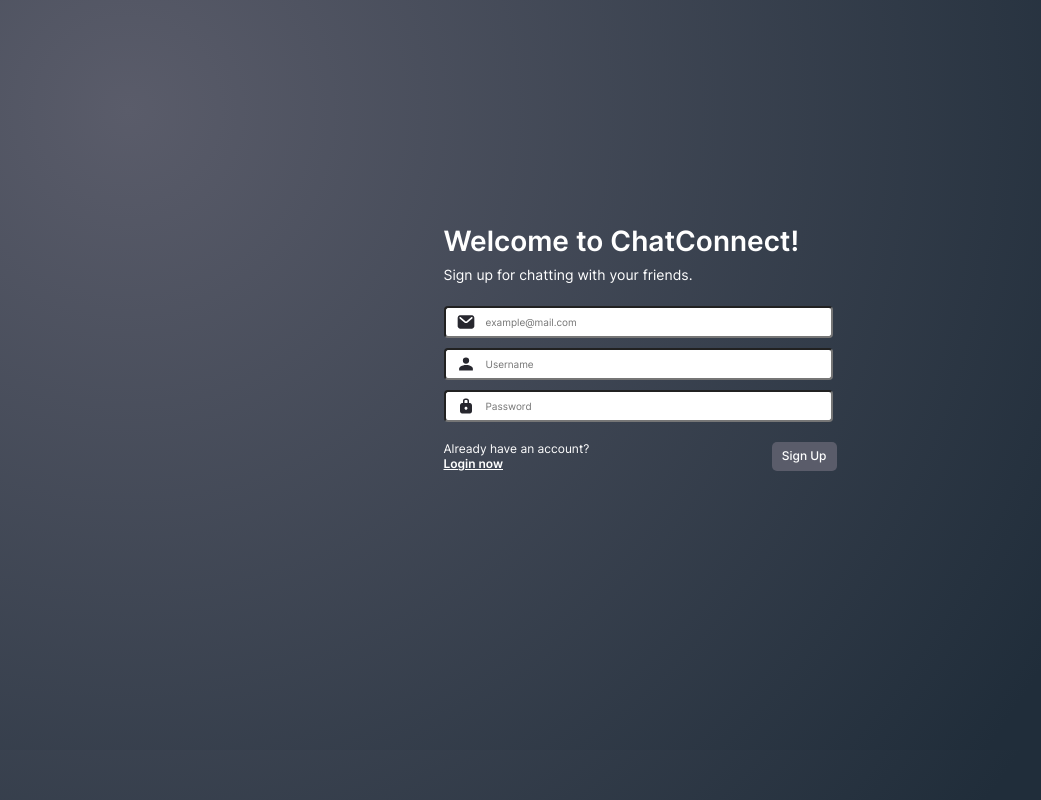
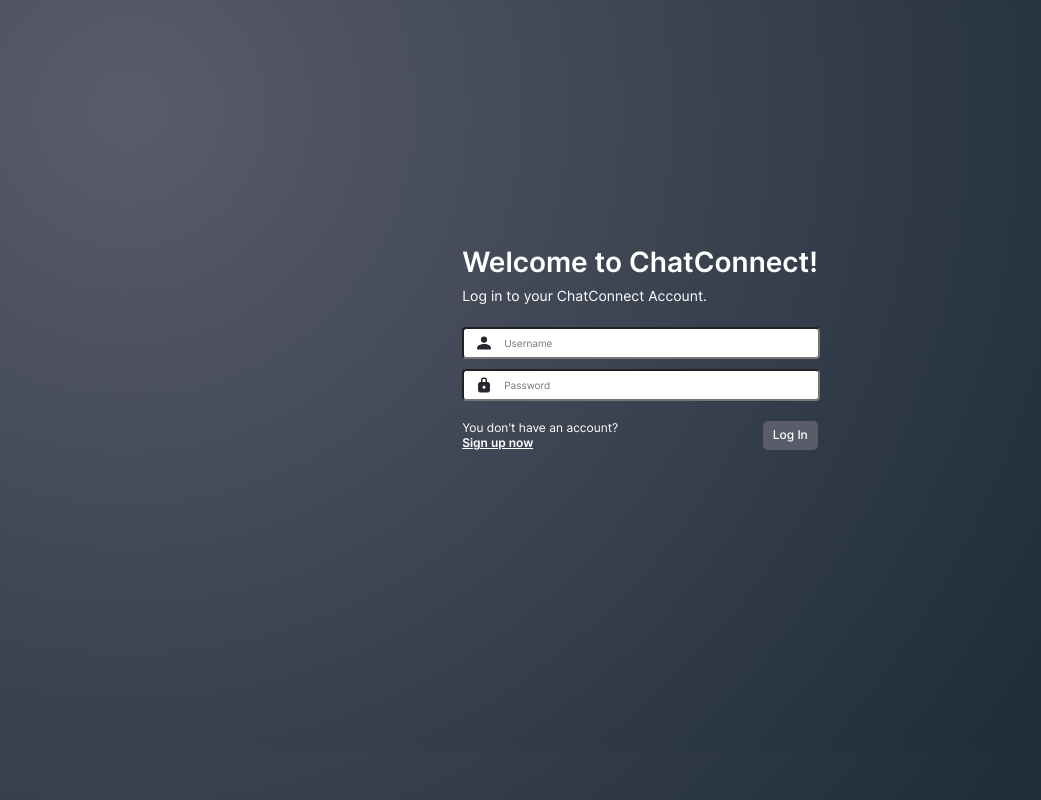
Before and after one commit to nschaefr/chatconnect, a React (Create React App) app in the folder frontend/: page / in a window 1280 px wide. Shown: the whole page, without its empty margins (0-1041 px from the left). Built offline with nearby package versions, Linux system fonts and the light colour scheme.

Commit message:
Update Login Page

```diff
--- a/frontend/src/App.jsx
+++ b/frontend/src/App.jsx
@@ -1,11 +1,13 @@
 import "./App.css";
 import React from "react";
 import SignupPage from "./pages/signup-page/signup-page";
+import LoginPage from "./pages/login-page/login-page";
 
 function App() {
   return (
     <div className="app">
-        <SignupPage />
+    	{/** <SignupPage /> */}
+		<LoginPage />
     </div>
   );
 }
--- /dev/null
+++ b/frontend/src/components/login-page/login-form.css
@@ -0,0 +1,109 @@
+.form {
+  height: fit-content;
+  width: fit-content;
+}
+
+.header {
+  color: white;
+  font-size: 28px;
+  line-height: 0.25;
+  font-family: "SemiBold";
+}
+
+.slogan {
+  color: white;
+  font-size: 14px;
+  line-height: 0.25;
+  margin-bottom: 30px;
+  font-family: "Regular";
+}
+
+.input {
+  width: 86%;
+  border-radius: 4px;
+  padding: 8px;
+  margin-bottom: 10px;
+  font-size: 10px;
+  background-image: url("../../assets/icons/mail.svg");
+  background-size: 20px;
+  background-repeat: no-repeat;
+  background-position: 10px;
+  padding-left: 40px;
+  font-family: "Regular";
+}
+
+.input2 {
+  width: 86%;
+  border-radius: 4px;
+  padding: 8px;
+  margin-bottom: 10px;
+  font-size: 10px;
+  background-image: url("../../assets/icons/person.svg");
+  background-size: 20px;
+  background-repeat: no-repeat;
+  background-position: 10px;
+  padding-left: 40px;
+  font-family: "Regular";
+}
+
+.pwd {
+  width: 86%;
+  border-radius: 4px;
+  padding: 8px;
+  font-size: 10px;
+  background-image: url("../../assets/icons/lock.svg");
+  background-size: 18px;
+  background-repeat: no-repeat;
+  background-position: 11px;
+  padding-left: 40px;
+  font-family: "Regular";
+}
+
+.decision {
+  display: flex;
+  flex-direction: row;
+  justify-content: space-between;
+  margin-top: 15px;
+}
+
+.text {
+  color: white;
+  font-size: 12px;
+  line-height: 0;
+  font-family: "Regular";
+}
+
+.btn {
+  color: white;
+  text-decoration: underline;
+  font-size: 12px;
+  line-height: 0.25;
+  margin-top: 13px;
+  margin-bottom: 25px;
+  font-family: "SemiBold";
+  cursor: pointer;
+}
+
+.btn2 {
+  background-color: rgb(90, 92, 106);
+  width: fit-content;
+  height: fit-content;
+  justify-content: center;
+  border-radius: 5px;
+  margin-top: 5px;
+  cursor: pointer;
+}
+
+.btn2:hover {
+  background-color: rgb(32, 45, 58);
+}
+
+.text2 {
+  padding-left: 10px;
+  padding-right: 10px;
+  width: fit-content;
+  color: white;
+  font-size: 12px;
+  line-height: 0.4;
+  font-family: "Medium";
+}
--- a/frontend/src/components/login-page/login-form.jsx
+++ b/frontend/src/components/login-page/login-form.jsx
@@ -1,9 +1,10 @@
 import React from "react";
-import "../signup-page/signup-form.css";
+import "./login-form.css";
 
 function LoginForm() {
   return (
     <div className="form">
+      <p className="header">Welcome to ChatConnect!</p>
       <p className="slogan">Log in to your ChatConnect Account.</p>
       <form>
         <input type="name" className="input2" placeholder="Username" />
@@ -11,8 +12,12 @@
         <input type="password" className="pwd" placeholder="Password" />
       </form>
       <div className="decision">
+        <div>
+          <p className="text">You don't have an account?</p>
+          <p className="btn">Sign up now</p>
+        </div>
         <div className="btn2">
-                    <p className="text2">LogIn</p>
+          <p className="text2">Log In</p>
         </div>
       </div>
     </div>
--- /dev/null
+++ b/frontend/src/pages/login-page/login-page.css
@@ -0,0 +1,8 @@
+.page {
+  display: flex;
+  align-items: center;
+  justify-content: center;
+  height: 100%;
+  width: 100%;
+  margin-top: -50px;
+}
--- a/frontend/src/pages/login-page/login-page.jsx
+++ b/frontend/src/pages/login-page/login-page.jsx
@@ -1,8 +1,8 @@
 import React from "react";
-import "../signup-page/signup-page.css";
+import "./login-page.css";
 import LoginForm from "../../components/login-page/login-form";
 
-function LogINPage() {
+function LoginPage() {
     return (
         <div className="page">
             <LoginForm />
@@ -10,4 +10,4 @@
     );
 }
 
-export default LogINPage;
+export default LoginPage;
```
Lines whose indentation alone changed are shown as unchanged.
